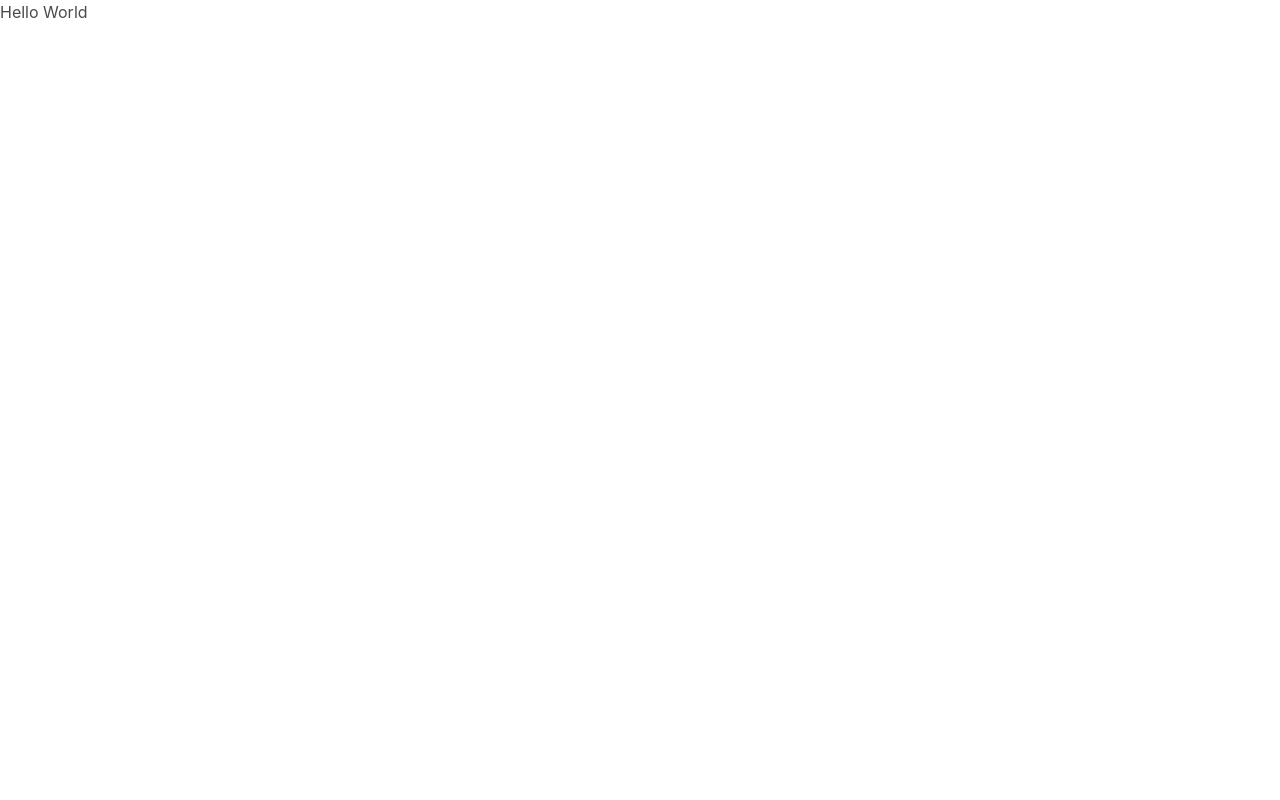
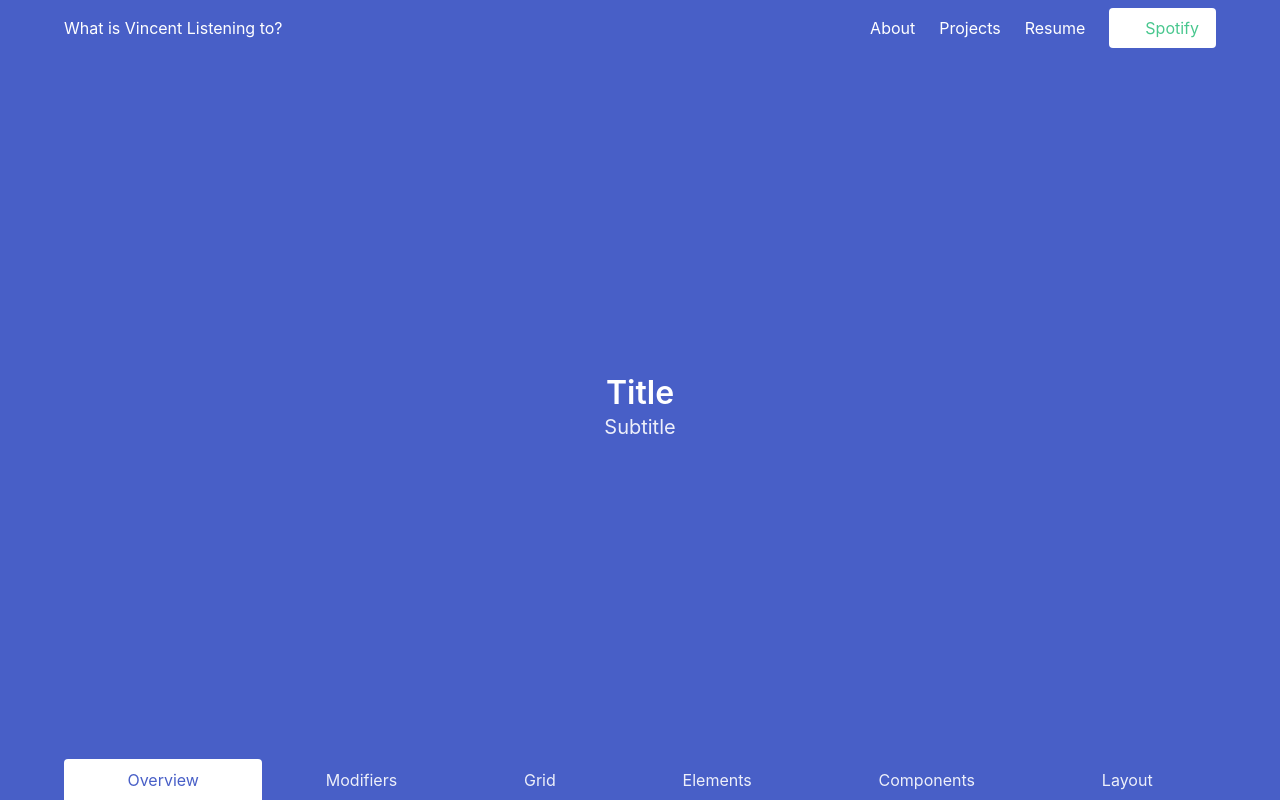
Before and after one commit to vraimondi04/personal_website_v1, a React app: page / in a window 1280 px wide. Built offline with nearby package versions, Linux system fonts and the light colour scheme.

Commit message:
Added template within Container component

```diff
--- a/src/front/Components/App.tsx
+++ b/src/front/Components/App.tsx
@@ -5,11 +5,12 @@ import {
 } from 'react-router-dom'
 
 import '../style.scss'
+import Container from './Container'
 
 export function App () {
     return (<BrowserRouter>
         <Routes>
-            <Route path="/" element={<p>Hello World</p>} />
+            <Route path="/" element={<Container/>} />
         </Routes>
     </BrowserRouter>
     )
--- /dev/null
+++ b/src/front/Components/Container.tsx
@@ -0,0 +1,76 @@
+
+export default function Container () {
+    // have function that makes axios post request for spotify information from backend
+    return (
+        <section className="hero is-link is-fullheight">
+            {/* Hero head: will stick at the top */}
+            <div className="hero-head">
+                <header className="navbar">
+                    <div className="container">
+                        <div className="navbar-brand">
+                            <a className="navbar-item">
+                                What is Vincent Listening to?
+                            </a>
+                            <span className="navbar-burger" data-target="navbarMenuHeroC">
+                                <span></span>
+                                <span></span>
+                                <span></span>
+                            </span>
+                        </div>
+
+                        <div id="navbarMenuHeroC" className="navbar-menu">
+                            <div className="navbar-end">
+                                <a className="navbar-item">
+                                    About
+                                </a>
+                                <a className="navbar-item">
+                                    Projects
+                                </a>
+                                <a className="navbar-item">
+                                    Resume
+                                </a>
+                                <span className="navbar-item">
+                                    <a className="button is-success is-inverted">
+                                        <span className="icon">
+                                            <i className="fab fa-github"></i> {/* change to spotify icon ? */}
+                                        </span>
+                                        <span>Spotify</span>
+                                    </a>
+                                </span>
+                            </div>
+                        </div>
+                    </div>
+                </header>
+            </div>
+
+            {/* Hero content: will be in the middle */}
+            {/* TRY TO IMPLEMENT BULMA TILES INTO THE HERO-BODY */}
+            <div className="hero-body">
+                <div className="container has-text-centered">
+                    <p className="title">
+                        Title
+                    </p>
+                    <p className="subtitle">
+                        Subtitle
+                    </p>
+                </div>
+            </div>
+
+            {/* Hero footer: will stick at the bottom */}
+            <div className="hero-foot">
+                <nav className="tabs is-boxed is-fullwidth">
+                    <div className="container">
+                        <ul>
+                            <li className="is-active"><a>Overview</a></li>
+                            <li><a>Modifiers</a></li>
+                            <li><a>Grid</a></li>
+                            <li><a>Elements</a></li>
+                            <li><a>Components</a></li>
+                            <li><a>Layout</a></li>
+                        </ul>
+                    </div>
+                </nav>
+            </div>
+        </section>
+    )
+}
```
